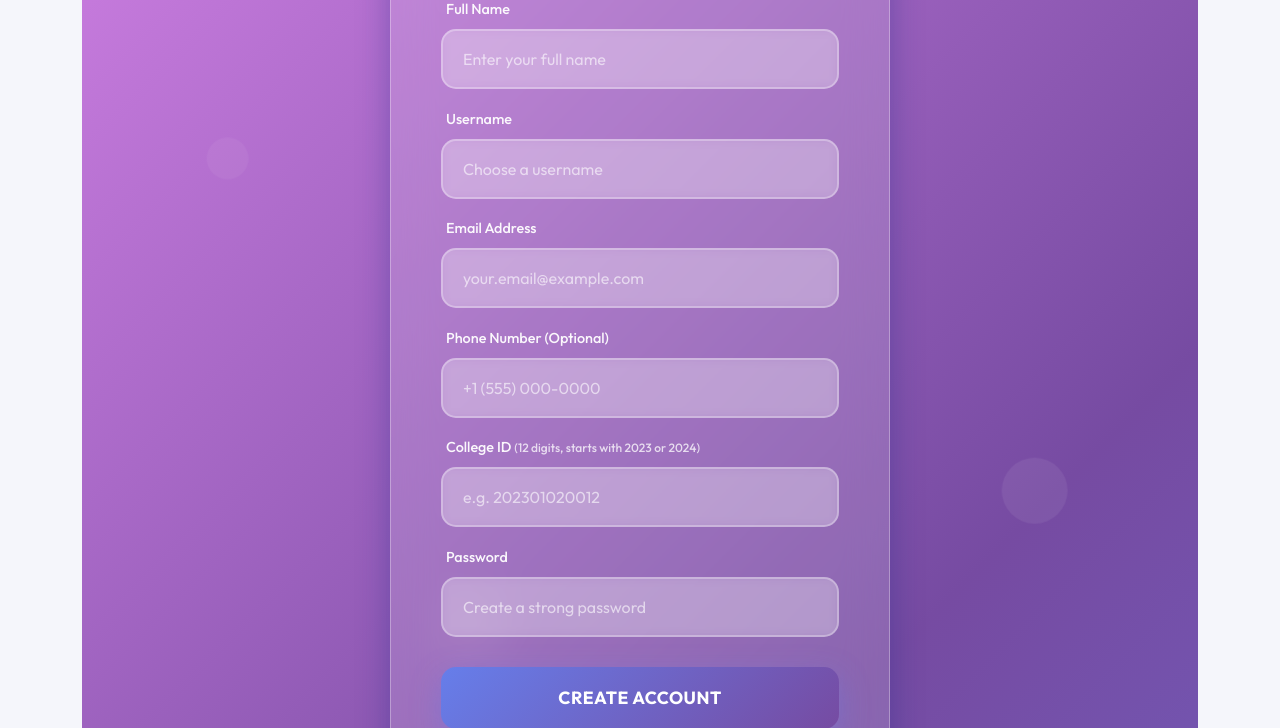
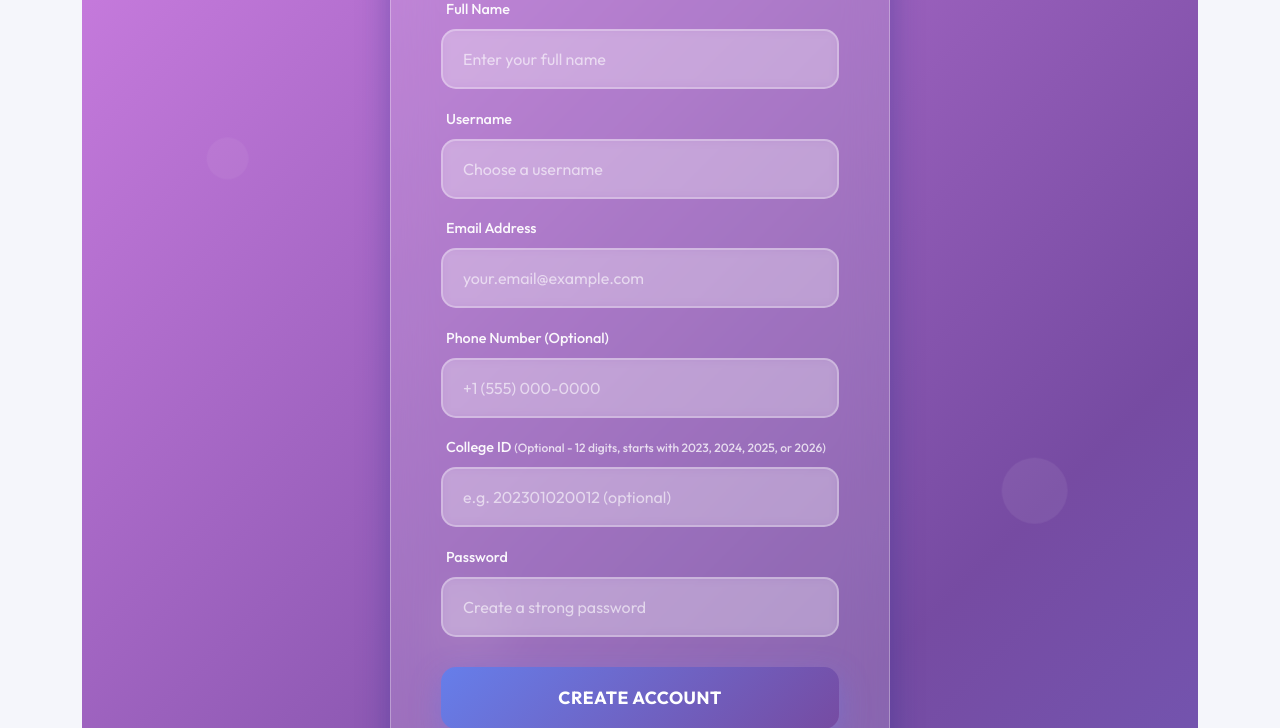
Before and after one commit to gaikwadadityadev/student-marketplace, a Flask app: page /register in a window 1280 px wide. Shown: the part 389-1117 px from the top of the page. Run offline with Flask 3, Linux system fonts and the light colour scheme.

Commit message:
fix: widen college_id validation to 2023-2026, make field optional; add /admin-check diagnostic route

```diff
--- a/backend/app.py
+++ b/backend/app.py
@@ -574,9 +574,9 @@ def register():
             flash('All fields are required', 'danger')
             return render_template('register.html')
 
-        # College ID validation: exactly 12 digits, starts with 2023 or 2024
-        if not re.match(r'^(2023|2024)\d{8}$', college_id):
-            flash('Invalid College ID. It must be 12 digits and follow format 2023XXXXXXXX', 'danger')
+        # College ID validation: 12 digits starting with 2023-2026 (or empty = skip)
+        if college_id and not re.match(r'^(202[3-6])\d{8}$', college_id):
+            flash('Invalid College ID. Must be 12 digits starting with 2023, 2024, 2025, or 2026.', 'danger')
             return render_template('register.html')
 
         try:
--- a/templates/register.html
+++ b/templates/register.html
@@ -475,14 +475,13 @@
                 <input type="tel" class="form-input" name="phone" placeholder="+1 (555) 000-0000">
             </div>
 
-            <!-- College ID -->
             <div class="form-group">
-                <label class="form-label">College ID <span style="font-size:0.75rem;opacity:0.8;">(12 digits, starts
-                        with 2023 or 2024)</span></label>
+                <label class="form-label">College ID <span style="font-size:0.75rem;opacity:0.8;">(Optional - 12 digits, starts
+                        with 2023, 2024, 2025, or 2026)</span></label>
                 <input type="text" class="form-input" name="college_id" id="collegeIdInput"
-                    placeholder="e.g. 202301020012" maxlength="12" required>
+                    placeholder="e.g. 202301020012 (optional)" maxlength="12">
                 <span id="collegeIdError"
-                    style="display:none;color:#ff4757;font-size:0.8rem;margin-top:6px;display:none;padding-left:4px;"></span>
+                    style="display:none;color:#ff4757;font-size:0.8rem;margin-top:6px;padding-left:4px;"></span>
             </div>
 
             <!-- Password -->
@@ -567,8 +566,9 @@
     const collegeIdError = document.getElementById('collegeIdError');
 
     function validateCollegeId(value) {
-        // Must be exactly 12 digits and start with 2023 or 2024
-        return /^(2023|2024)\d{8}$/.test(value);
+        // Must be exactly 12 digits and start with 2023-2026 (or empty = valid)
+        if (!value) return true;
+        return /^(202[3-6])\d{8}$/.test(value);
     }
 
     function showCollegeIdError(msg) {
@@ -603,9 +603,9 @@
 
     registerForm.addEventListener('submit', function (e) {
         const val = collegeIdInput.value.trim();
-        if (!validateCollegeId(val)) {
+        if (val && !validateCollegeId(val)) {
             e.preventDefault();
-            showCollegeIdError('Invalid College ID. It must be 12 digits and follow format 2023XXXXXXXX');
+            showCollegeIdError('Invalid College ID. Must be 12 digits starting with 2023, 2024, 2025, or 2026.');
             collegeIdInput.focus();
             return;
         }
```
